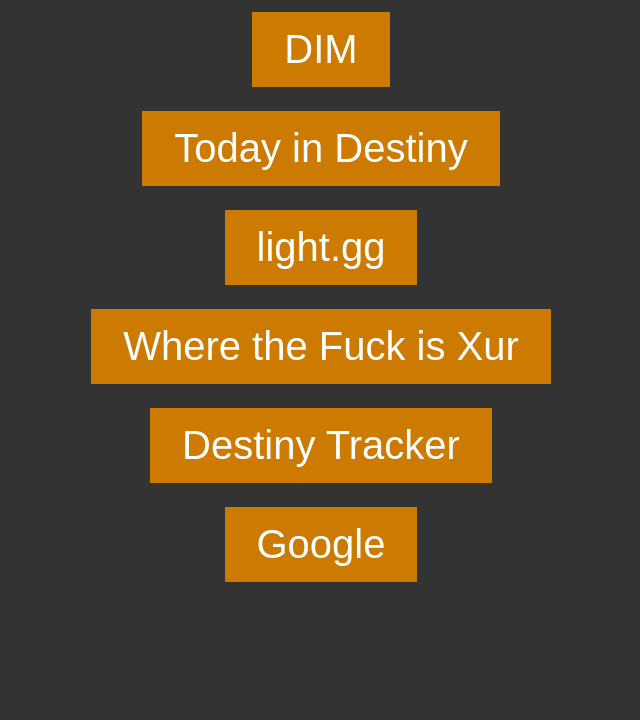
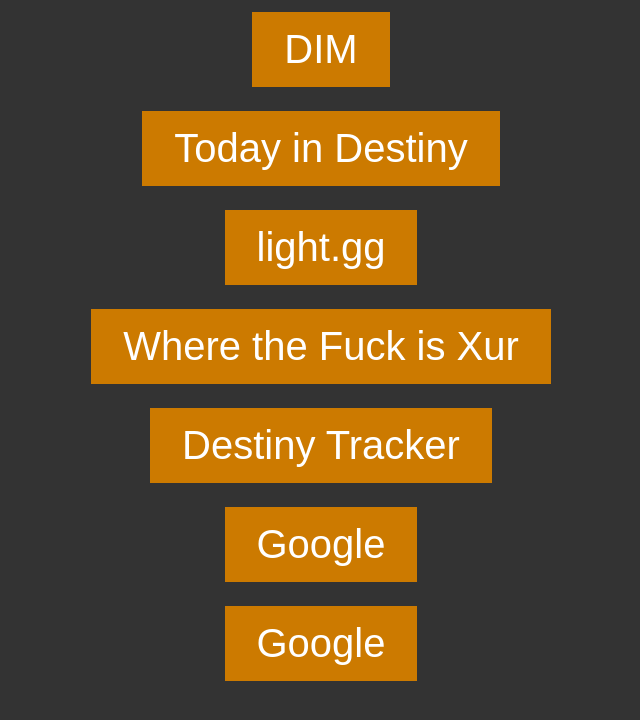
Before and after one commit to jakjack1/jakjack1.github.io, a plain HTML site: page index.html in a window 1280 px wide. Shown: the whole page, without its empty margins (319-959 px from the left). Drawn offline with Linux system fonts and the light colour scheme.

Commit message:
recommit to master

```diff
--- a/index.html
+++ b/index.html
@@ -61,5 +61,11 @@ body {background-color: #333333}
 </button>
 </p>
 
+<p>
+<button class="button button1">
+  <a href="https://google.com/">Google</a>
+</button>
+</p>
+
 </body>
 </html>
```
